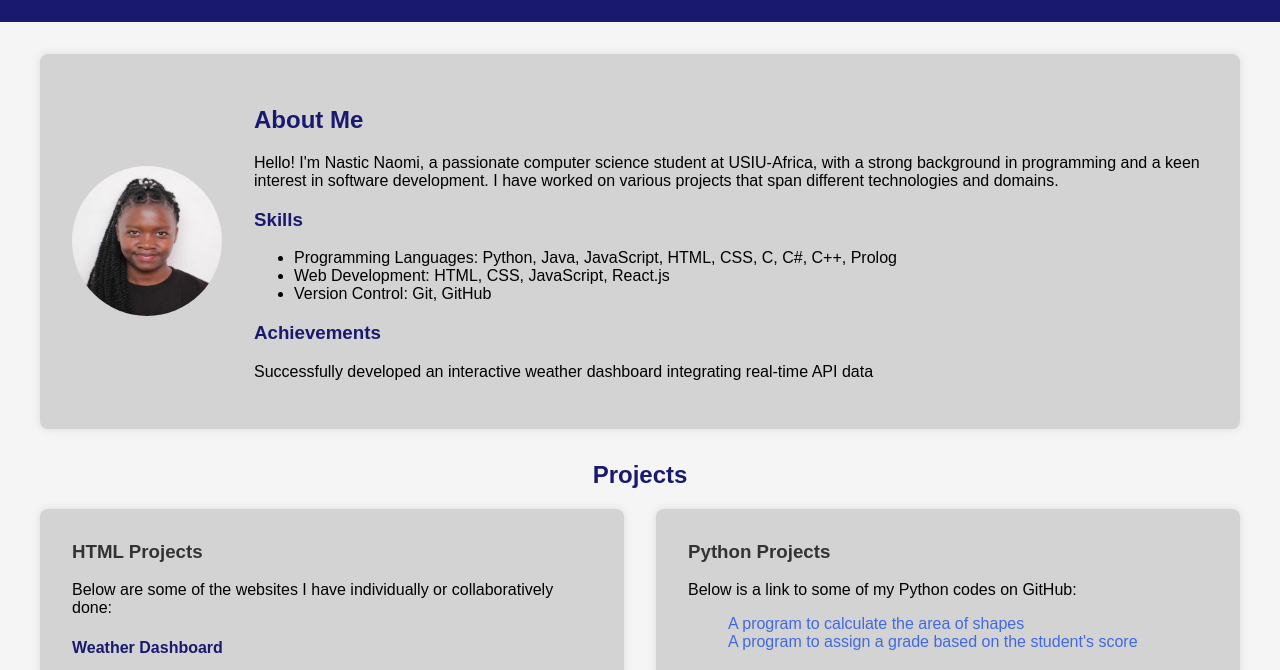
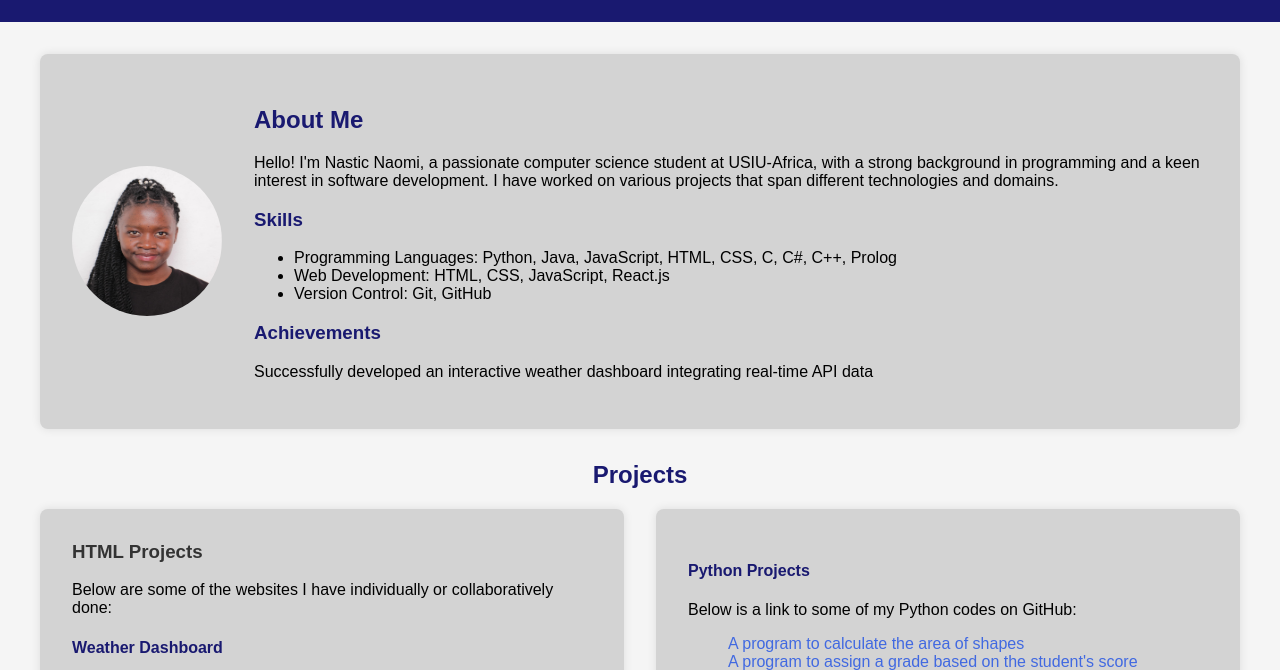
Before and after one commit to Nastiquenaomi/PORTFOLIO, a plain HTML site: page index.html in a window 1280 px wide. Shown: the part 105-775 px from the top of the page. Drawn offline with Linux system fonts and the light colour scheme.

Commit message:
Add files via upload

```diff
--- a/index.html
+++ b/index.html
@@ -67,7 +67,7 @@
                 </div>
 
                 <div id="python-projects" class="project-category">
-                    <h3>Python Projects</h3>
+                    <h4>Python Projects</h4>
                     <p>Below is a link to some of my Python codes on GitHub:</p>
                     <ul>
                         <li><a href="https://github.com/Nastiquenaomi/APT1030-PROJECT/blob/main/AREA%20OF%20SHAPE.py" target="_blank">A program to calculate the area of shapes</a></li>
```
